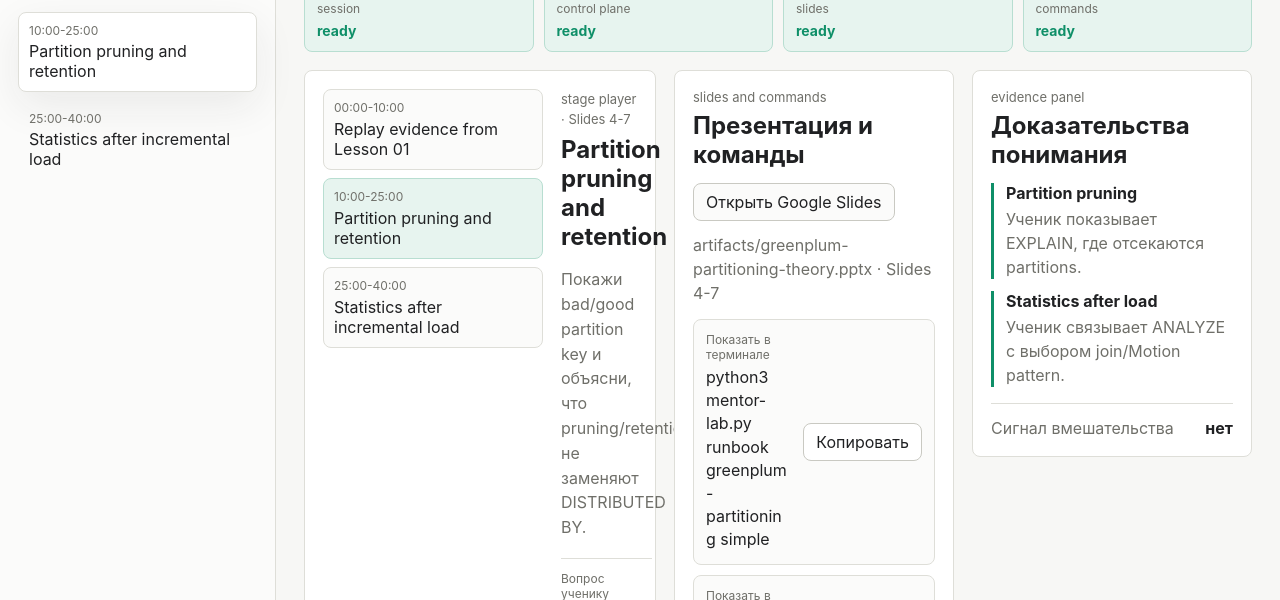
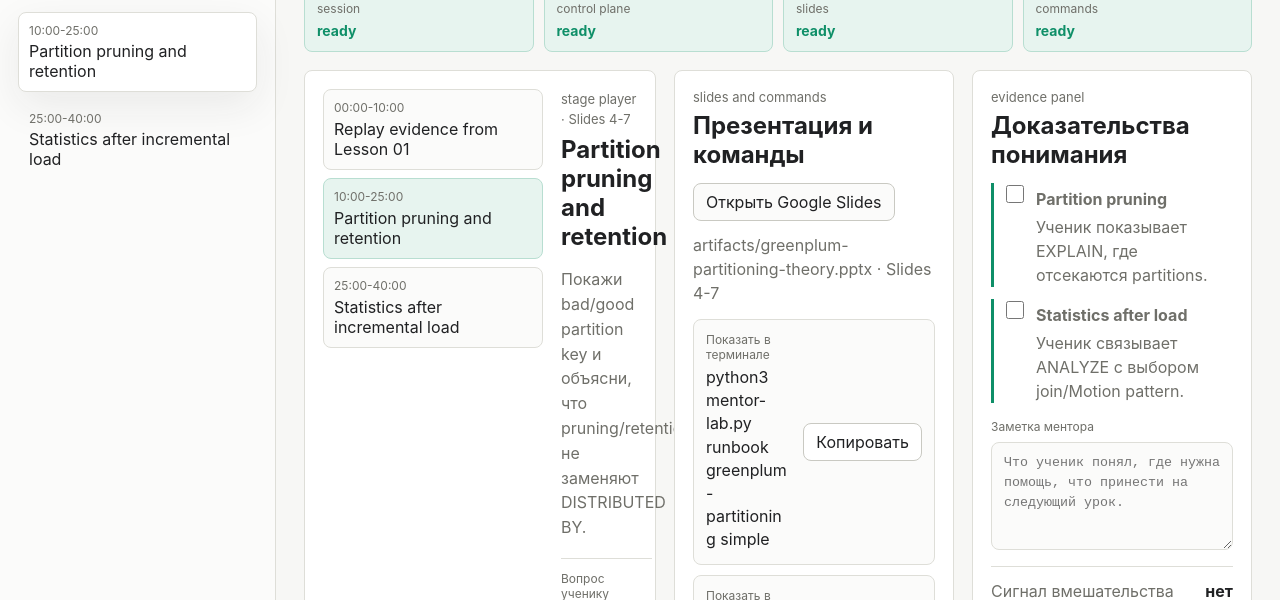
Before and after one commit to PaulKov/de-mentor-portal, a Nuxt app: page / in a window 1280 px wide. Shown: the part 187-787 px from the top of the page. Built offline with nearby package versions, Linux system fonts and the light colour scheme; no server answers.

Commit message:
Persist mentor cockpit evidence locally

```diff
--- a/assets/css/cockpit.css
+++ b/assets/css/cockpit.css
@@ -181,6 +181,20 @@
   padding-left: 12px;
 }
 
+.evidence-check {
+  display: grid;
+  grid-template-columns: 20px minmax(0, 1fr);
+  gap: 10px;
+  align-items: start;
+}
+
+.evidence-check input {
+  width: 18px;
+  height: 18px;
+  margin: 2px 0 0;
+  accent-color: var(--accent);
+}
+
 .evidence-cockpit-list strong,
 .evidence-cockpit-list span {
   display: block;
@@ -190,6 +204,34 @@
   color: var(--muted);
   line-height: 1.5;
   margin-top: 4px;
+}
+
+.stage-note {
+  display: grid;
+  gap: 8px;
+  margin-top: 16px;
+}
+
+.stage-note > span {
+  color: var(--muted);
+  font-size: 12px;
+}
+
+.stage-note textarea {
+  width: 100%;
+  min-height: 108px;
+  resize: vertical;
+  border: 1px solid var(--line);
+  border-radius: 8px;
+  color: var(--text);
+  background: #fbfbfa;
+  padding: 10px 12px;
+  line-height: 1.5;
+}
+
+.stage-note textarea:focus {
+  outline: 2px solid #b8ded1;
+  outline-offset: 2px;
 }
 
 .intervention-box {
--- a/features/mentor-cockpit/EvidencePanel.vue
+++ b/features/mentor-cockpit/EvidencePanel.vue
@@ -10,9 +10,24 @@ interface EvidenceSession extends AcademySession {
 const props = defineProps<{
   session: EvidenceSession
   state: MentorCockpitState
+  checkedEvidence: string[]
+  stageNote: string
+}>()
+
+const emit = defineEmits<{
+  toggleEvidence: [title: string, checked: boolean]
+  updateStageNote: [note: string]
 }>()
 
 const interventionFlags = computed(() => props.session.intervention_flags ?? [])
+
+const handleEvidenceChange = (title: string, event: Event) => {
+  emit('toggleEvidence', title, (event.target as HTMLInputElement).checked)
+}
+
+const handleNoteInput = (event: Event) => {
+  emit('updateStageNote', (event.target as HTMLTextAreaElement).value)
+}
 </script>
 
 <template>
@@ -24,10 +39,29 @@ const interventionFlags = computed(() => props.session.intervention_flags ?? [])
 
     <ul class="evidence-cockpit-list">
       <li v-for="item in state.evidenceItems" :key="item.title">
-        <strong>{{ item.title }}</strong>
-        <span>{{ item.evidence }}</span>
+        <label class="evidence-check">
+          <input
+            type="checkbox"
+            :checked="checkedEvidence.includes(item.title)"
+            @change="handleEvidenceChange(item.title, $event)"
+          >
+          <span>
+            <strong>{{ item.title }}</strong>
+            <span>{{ item.evidence }}</span>
+          </span>
+        </label>
       </li>
     </ul>
+
+    <label class="stage-note">
+      <span>Заметка ментора</span>
+      <textarea
+        aria-label="Заметка по этапу"
+        :value="stageNote"
+        placeholder="Что ученик понял, где нужна помощь, что принести на следующий урок."
+        @input="handleNoteInput"
+      />
+    </label>
 
     <div class="intervention-box">
       <span>Сигнал вмешательства</span>
--- a/features/mentor-cockpit/MentorCockpit.vue
+++ b/features/mentor-cockpit/MentorCockpit.vue
@@ -22,7 +22,14 @@ defineEmits<{
 }>()
 
 const sessionRef = toRef(props, 'session')
-const { cockpitState, selectStage } = useMentorCockpitState(sessionRef)
+const {
+  checkedEvidence,
+  cockpitState,
+  currentStageNote,
+  selectStage,
+  toggleEvidence,
+  updateCurrentStageNote
+} = useMentorCockpitState(sessionRef)
 </script>
 
 <template>
@@ -58,7 +65,14 @@ const { cockpitState, selectStage } = useMentorCockpitState(sessionRef)
       </div>
 
       <SlideCommandRail :state="cockpitState" />
-      <EvidencePanel :session="session" :state="cockpitState" />
+      <EvidencePanel
+        :session="session"
+        :state="cockpitState"
+        :checked-evidence="checkedEvidence"
+        :stage-note="currentStageNote"
+        @toggle-evidence="toggleEvidence"
+        @update-stage-note="updateCurrentStageNote"
+      />
     </div>
   </AppShell>
 </template>
--- a/features/mentor-cockpit/useMentorCockpitState.ts
+++ b/features/mentor-cockpit/useMentorCockpitState.ts
@@ -1,9 +1,18 @@
-import { computed, ref, watch, type Ref } from 'vue'
+import { computed, onMounted, ref, watch, type Ref } from 'vue'
 import type { AcademySession } from '~/core/session/domain/academy-session'
-import { buildMentorCockpitState } from './mentor-cockpit-state'
+import { createSafeLocalStoragePort } from '~/shared/utils/local-storage'
+import { buildMentorCockpitState, createMentorStorageKey } from './mentor-cockpit-state'
+
+export interface MentorLocalState {
+  checkedEvidence: string[]
+  notesByStage: Record<string, string>
+  flagsByStage: Record<string, string[]>
+}
 
 export const useMentorCockpitState = (session: Ref<AcademySession>) => {
   const selectedStageCode = ref(session.value.current_stage.code)
+  const storageLoaded = ref(false)
+  const localState = ref<MentorLocalState>(createEmptyLocalState())
 
   watch(
     () => session.value.current_stage.code,
@@ -15,14 +24,91 @@ export const useMentorCockpitState = (session: Ref<AcademySession>) => {
   const cockpitState = computed(() =>
     buildMentorCockpitState(session.value, selectedStageCode.value)
   )
+  const storageKey = computed(() => createMentorStorageKey(session.value))
+  const checkedEvidence = computed(() => localState.value.checkedEvidence)
+  const currentStageNote = computed(
+    () => localState.value.notesByStage[cockpitState.value.selectedStage.code] ?? ''
+  )
 
   const selectStage = (stageCode: string) => {
     selectedStageCode.value = stageCode
   }
 
+  const toggleEvidence = (title: string, checked: boolean) => {
+    const evidence = new Set(localState.value.checkedEvidence)
+    if (checked) {
+      evidence.add(title)
+    } else {
+      evidence.delete(title)
+    }
+
+    localState.value = {
+      ...localState.value,
+      checkedEvidence: Array.from(evidence)
+    }
+  }
+
+  const updateCurrentStageNote = (note: string) => {
+    localState.value = {
+      ...localState.value,
+      notesByStage: {
+        ...localState.value.notesByStage,
+        [cockpitState.value.selectedStage.code]: note
+      }
+    }
+  }
+
+  const loadLocalState = () => {
+    const savedState = createBrowserStoragePort().get<Partial<MentorLocalState>>(storageKey.value)
+    localState.value = normalizeLocalState(savedState)
+    storageLoaded.value = true
+  }
+
+  onMounted(loadLocalState)
+
+  watch(storageKey, () => {
+    if (storageLoaded.value) {
+      loadLocalState()
+    }
+  })
+
+  watch(
+    localState,
+    value => {
+      if (storageLoaded.value) {
+        createBrowserStoragePort().set(storageKey.value, value)
+      }
+    },
+    { deep: true }
+  )
+
   return {
+    checkedEvidence,
     cockpitState,
+    currentStageNote,
     selectedStageCode,
-    selectStage
+    selectStage,
+    toggleEvidence,
+    updateCurrentStageNote
   }
 }
+
+const createEmptyLocalState = (): MentorLocalState => ({
+  checkedEvidence: [],
+  notesByStage: {},
+  flagsByStage: {}
+})
+
+const normalizeLocalState = (state?: Partial<MentorLocalState> | null): MentorLocalState => ({
+  checkedEvidence: Array.isArray(state?.checkedEvidence) ? state.checkedEvidence : [],
+  notesByStage: isRecord(state?.notesByStage) ? state.notesByStage : {},
+  flagsByStage: isRecord(state?.flagsByStage) ? state.flagsByStage : {}
+})
+
+const isRecord = (value: unknown): value is Record<string, never> =>
+  typeof value === 'object' && value !== null && !Array.isArray(value)
+
+const createBrowserStoragePort = () =>
+  createSafeLocalStoragePort(
+    typeof window === 'undefined' ? undefined : window.localStorage
+  )
```
Also changed, not shown: 1 other file (tests, documents, lock files or other folders).
